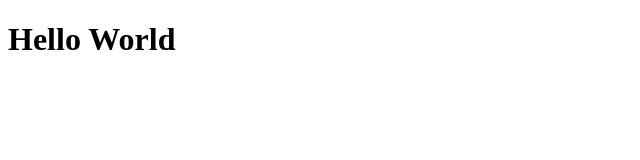
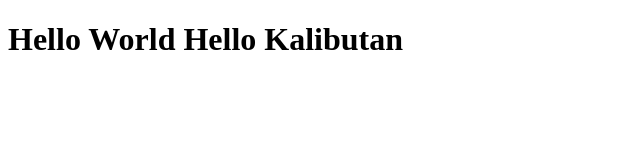
Before and after one commit to Bandivas/PracticeGIt, a plain HTML site: page index.html in a window 1280 px wide. Shown: the whole page, without its empty margins (0-640 px from the left). Drawn offline with Linux system fonts and the light colour scheme.

Commit message:
na Commit na

```diff
--- a/index.html
+++ b/index.html
@@ -6,6 +6,6 @@
     <title>Document</title>
   </head>
   <body>
-    <h1>Hello World</h1>
+    <h1>Hello World Hello Kalibutan</h1>
   </body>
 </html>
```
